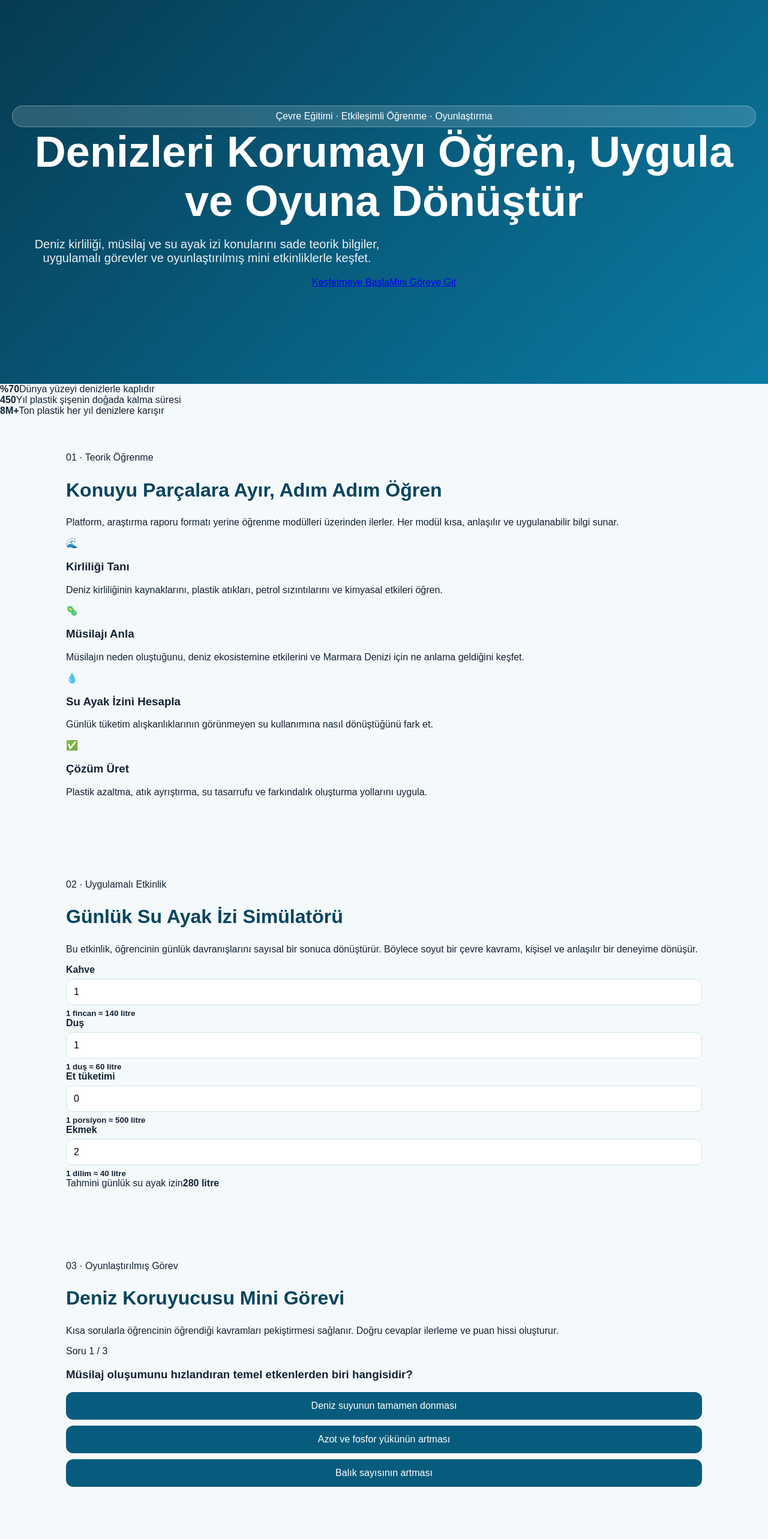
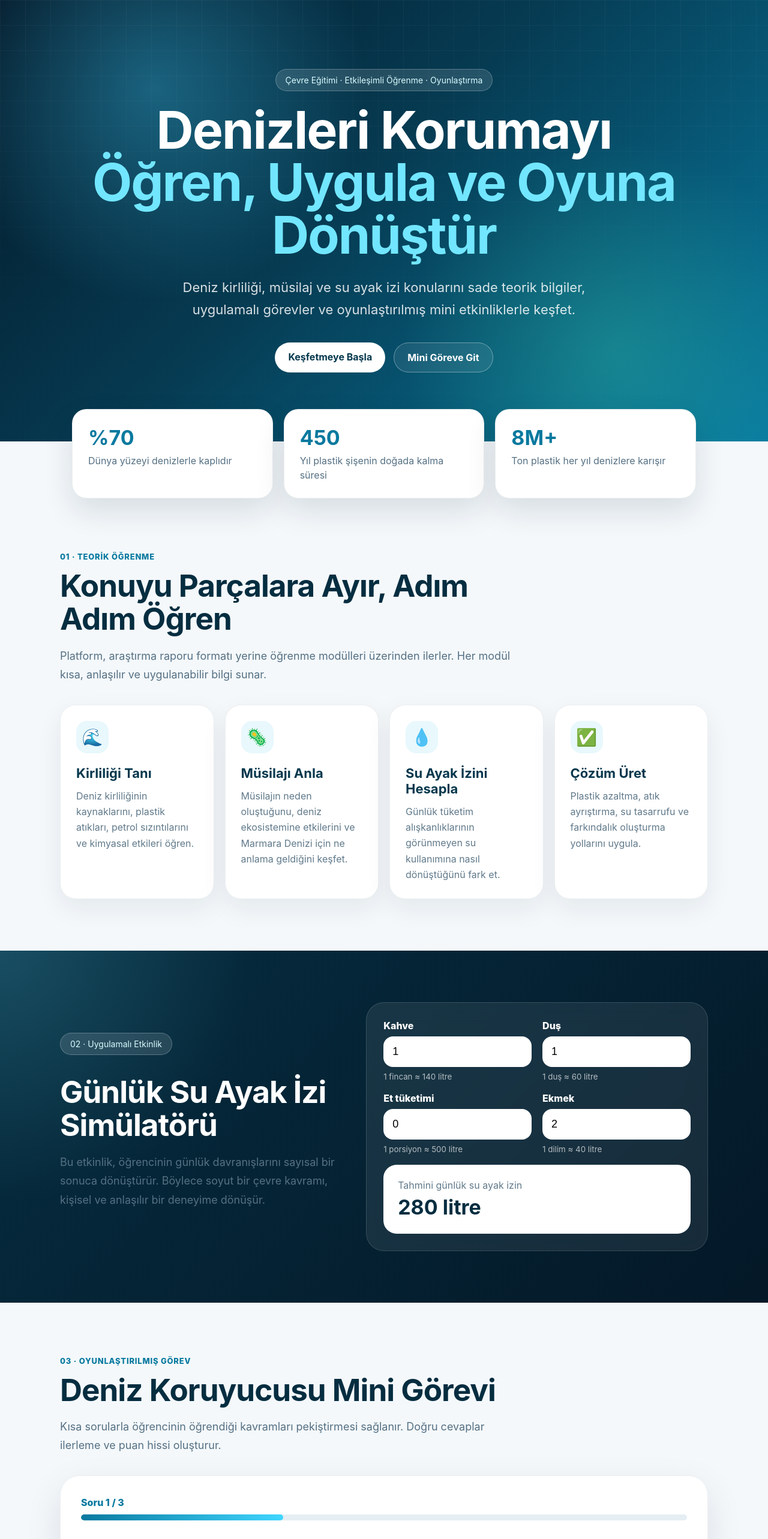
Before and after one commit to bakirkoybilsem1/deniz123, a Next.js app: page / in a window 1280 px wide. Shown: the top 2566 px of the page at 60% size. Built offline with nearby package versions, Linux system fonts and the light colour scheme.

Commit message:
Update globals.css

```diff
--- a/app/globals.css
+++ b/app/globals.css
@@ -2,129 +2,427 @@
   box-sizing: border-box;
 }
 
+html {
+  scroll-behavior: smooth;
+}
+
 body {
   margin: 0;
-  font-family: Arial, sans-serif;
-  background: #f4f9fb;
-  color: #123;
+  font-family: Inter, Arial, sans-serif;
+  background: #f4f8fb;
+  color: #102433;
+}
+
+main {
+  overflow: hidden;
 }
 
 .hero {
-  min-height: 80vh;
-  background: linear-gradient(135deg, #063b52, #0a7ca5);
-  color: white;
-  display: flex;
-  flex-direction: column;
-  justify-content: center;
-  align-items: center;
-  gap: 16px;
+  min-height: 92vh;
+  position: relative;
+  display: grid;
+  place-items: center;
   text-align: center;
   padding: 40px 20px;
+  background:
+    radial-gradient(circle at 20% 20%, rgba(65, 209, 255, 0.35), transparent 30%),
+    radial-gradient(circle at 80% 80%, rgba(77, 255, 190, 0.22), transparent 30%),
+    linear-gradient(135deg, #041827 0%, #063b52 45%, #08799f 100%);
+  color: white;
+}
+
+.heroOverlay {
+  position: absolute;
+  inset: 0;
+  background-image:
+    linear-gradient(rgba(255,255,255,0.04) 1px, transparent 1px),
+    linear-gradient(90deg, rgba(255,255,255,0.04) 1px, transparent 1px);
+  background-size: 42px 42px;
+  mask-image: linear-gradient(to bottom, black, transparent 85%);
+}
+
+.heroContent {
+  position: relative;
+  z-index: 2;
+  max-width: 980px;
+}
+
+.badge,
+.miniLabel {
+  display: inline-block;
+  padding: 9px 16px;
+  border-radius: 999px;
+  background: rgba(255,255,255,0.12);
+  border: 1px solid rgba(255,255,255,0.24);
+  color: #d8fbff;
+  font-size: 14px;
+  margin-bottom: 22px;
 }
 
 .hero h1 {
-  font-size: clamp(36px, 7vw, 72px);
+  margin: 0;
+  font-size: clamp(42px, 7vw, 86px);
+  line-height: 1.02;
+  letter-spacing: -2px;
+}
+
+.hero h1 span {
+  display: block;
+  color: #72e6ff;
+}
+
+.hero p {
+  max-width: 760px;
+  margin: 24px auto 0;
+  font-size: clamp(17px, 2vw, 22px);
+  line-height: 1.7;
+  color: rgba(255,255,255,0.84);
+}
+
+.heroActions {
+  display: flex;
+  justify-content: center;
+  gap: 14px;
+  flex-wrap: wrap;
+  margin-top: 36px;
+}
+
+.primaryBtn,
+.secondaryBtn {
+  text-decoration: none;
+  padding: 14px 22px;
+  border-radius: 999px;
+  font-weight: 700;
+}
+
+.primaryBtn {
+  background: #ffffff;
+  color: #05384d;
+}
+
+.secondaryBtn {
+  color: #ffffff;
+  border: 1px solid rgba(255,255,255,0.35);
+  background: rgba(255,255,255,0.08);
+}
+
+.stats {
+  max-width: 1080px;
+  margin: -54px auto 0;
+  position: relative;
+  z-index: 4;
+  display: grid;
+  grid-template-columns: repeat(3, 1fr);
+  gap: 18px;
+  padding: 0 20px;
+}
+
+.stats div {
+  background: white;
+  border: 1px solid rgba(6, 59, 82, 0.08);
+  border-radius: 24px;
+  padding: 26px;
+  box-shadow: 0 20px 50px rgba(4, 24, 39, 0.12);
+}
+
+.stats strong {
+  display: block;
+  font-size: 34px;
+  color: #08799f;
+  margin-bottom: 6px;
+}
+
+.stats span {
+  color: #557083;
+  line-height: 1.5;
+}
+
+.container {
+  max-width: 1120px;
+  margin: auto;
+  padding: 86px 20px;
+}
+
+.sectionHead {
+  max-width: 760px;
+  margin-bottom: 34px;
+}
+
+.sectionHead span {
+  color: #08799f;
+  font-weight: 800;
+  letter-spacing: 0.06em;
+  text-transform: uppercase;
+  font-size: 13px;
+}
+
+h2 {
+  color: #052d40;
+  font-size: clamp(32px, 4vw, 52px);
+  line-height: 1.08;
+  margin: 12px 0 14px;
+  letter-spacing: -1px;
+}
+
+.sectionHead p,
+.twoCol p,
+.callout p {
+  color: #557083;
+  font-size: 18px;
+  line-height: 1.75;
+}
+
+.missionGrid {
+  display: grid;
+  grid-template-columns: repeat(4, 1fr);
+  gap: 18px;
+}
+
+.missionCard {
+  background: white;
+  border: 1px solid rgba(6, 59, 82, 0.08);
+  border-radius: 26px;
+  padding: 26px;
+  min-height: 260px;
+  box-shadow: 0 16px 44px rgba(4, 24, 39, 0.07);
+  transition: 0.25s ease;
+}
+
+.missionCard:hover {
+  transform: translateY(-8px);
+  box-shadow: 0 24px 60px rgba(4, 24, 39, 0.12);
+}
+
+.missionIcon {
+  width: 54px;
+  height: 54px;
+  border-radius: 18px;
+  background: #e8f8fc;
+  display: grid;
+  place-items: center;
+  font-size: 28px;
+  margin-bottom: 20px;
+}
+
+.missionCard h3 {
+  margin: 0 0 12px;
+  color: #05384d;
+  font-size: 22px;
+}
+
+.missionCard p {
+  color: #60798a;
+  line-height: 1.65;
   margin: 0;
 }
 
-.hero p {
-  max-width: 650px;
-  font-size: 20px;
-  opacity: 0.92;
+.darkSection {
+  background:
+    radial-gradient(circle at top left, rgba(114, 230, 255, 0.18), transparent 30%),
+    linear-gradient(135deg, #052d40, #041827);
+  color: white;
 }
 
-.badge {
-  background: rgba(255,255,255,0.15);
-  border: 1px solid rgba(255,255,255,0.3);
-  padding: 8px 16px;
-  border-radius: 999px;
+.twoCol {
+  display: grid;
+  grid-template-columns: 0.9fr 1.1fr;
+  gap: 44px;
+  align-items: center;
 }
 
-.btn {
-  background: white;
-  color: #06445f;
-  padding: 12px 24px;
-  border-radius: 999px;
-  text-decoration: none;
-  font-weight: bold;
+.darkSection h2 {
+  color: white;
 }
 
-.container {
-  max-width: 1100px;
-  margin: auto;
-  padding: 60px 20px;
-}
-
-h2 {
-  color: #06445f;
-  font-size: 32px;
-}
-
-.grid {
+.calculator {
+  background: rgba(255,255,255,0.08);
+  border: 1px solid rgba(255,255,255,0.14);
+  border-radius: 30px;
+  padding: 28px;
   display: grid;
-  grid-template-columns: repeat(auto-fit, minmax(240px, 1fr));
-  gap: 20px;
-}
-
-.card,
-.activity,
-.quiz {
-  background: white;
-  padding: 24px;
-  border-radius: 18px;
-  box-shadow: 0 10px 30px rgba(0,0,0,0.08);
-}
-
-.card h3 {
-  color: #075c7d;
-}
-
-.activity {
-  display: grid;
-  gap: 16px;
+  grid-template-columns: repeat(2, 1fr);
+  gap: 18px;
+  backdrop-filter: blur(16px);
 }
 
 label {
   display: grid;
-  gap: 6px;
-  font-weight: bold;
+  gap: 8px;
+  font-weight: 800;
 }
 
 input {
-  padding: 12px;
-  border: 1px solid #cfe3ea;
-  border-radius: 10px;
-  font-size: 16px;
+  width: 100%;
+  border: none;
+  border-radius: 16px;
+  padding: 15px;
+  font-size: 18px;
+  outline: none;
 }
 
-button {
-  display: block;
-  width: 100%;
-  margin: 10px 0;
-  padding: 14px;
-  border: none;
-  border-radius: 12px;
-  background: #075c7d;
-  color: white;
-  cursor: pointer;
-  font-size: 16px;
+small {
+  font-weight: 400;
+  color: rgba(255,255,255,0.68);
 }
 
-button:hover {
-  background: #0a7ca5;
+.waterResult {
+  grid-column: 1 / -1;
+  background: white;
+  color: #052d40;
+  border-radius: 22px;
+  padding: 24px;
+  display: grid;
+  gap: 6px;
 }
 
-.result {
-  margin-top: 16px;
-  background: #e6f7fb;
-  padding: 16px;
-  border-radius: 12px;
-  color: #06445f;
+.waterResult span {
+  color: #60798a;
+}
+
+.waterResult strong {
+  font-size: 34px;
+}
+
+.gameCard {
+  background: white;
+  border-radius: 32px;
+  padding: 34px;
+  box-shadow: 0 22px 60px rgba(4, 24, 39, 0.1);
+  border: 1px solid rgba(6, 59, 82, 0.08);
+}
+
+.progress {
+  display: grid;
+  gap: 10px;
+  margin-bottom: 28px;
+}
+
+.progress span {
+  color: #08799f;
+  font-weight: 800;
+}
+
+.progress div {
+  height: 10px;
+  background: #e5eef3;
+  border-radius: 999px;
+  overflow: hidden;
+}
+
+.progress i {
+  display: block;
+  height: 100%;
+  background: linear-gradient(90deg, #08799f, #40d6ff);
+  border-radius: 999px;
+}
+
+.gameCard h3 {
+  font-size: 28px;
+  color: #052d40;
+  margin-bottom: 22px;
+}
+
+.answers {
+  display: grid;
+  gap: 12px;
+}
+
+.answerBtn,
+.nextBtn,
+.scoreBox button {
+  border: none;
+  border-radius: 18px;
+  padding: 16px 18px;
+  font-size: 16px;
+  cursor: pointer;
+  transition: 0.2s ease;
+}
+
+.answerBtn {
+  background: #f0f6f9;
+  color: #123;
+  text-align: left;
+}
+
+.answerBtn:hover {
+  background: #e1f5fb;
+}
+
+.answerBtn.correct {
+  background: #d9f9e7;
+  color: #137a40;
+}
+
+.answerBtn.wrong {
+  background: #ffe0e0;
+  color: #b32626;
+}
+
+.nextBtn,
+.scoreBox button {
+  margin-top: 22px;
+  background: #08799f;
+  color: white;
+  font-weight: 800;
+}
+
+.scoreBox {
+  text-align: center;
+  padding: 34px;
+}
+
+.scoreBox span {
+  color: #08799f;
+  font-weight: 800;
+}
+
+.scoreBox strong {
+  display: block;
+  font-size: 72px;
+  color: #052d40;
+  margin: 12px 0;
+}
+
+.scoreBox p {
+  color: #60798a;
+  font-size: 18px;
+}
+
+.callout {
+  background: linear-gradient(135deg, #eaf8fc, #ffffff);
+  border: 1px solid rgba(6, 59, 82, 0.08);
+  border-radius: 32px;
+  padding: 44px;
 }
 
 footer {
-  text-align: center;
-  padding: 30px;
-  background: #063b52;
+  background: #041827;
   color: white;
+  padding: 34px 20px;
+  display: flex;
+  justify-content: center;
+  gap: 16px;
+  flex-wrap: wrap;
 }
+
+footer span {
+  color: rgba(255,255,255,0.65);
+}
+
+@media (max-width: 900px) {
+  .stats,
+  .missionGrid,
+  .twoCol,
+  .calculator {
+    grid-template-columns: 1fr;
+  }
+
+  .stats {
+    margin-top: 0;
+    padding-top: 20px;
+  }
+
+  .hero {
+    min-height: 86vh;
+  }
+}
```
